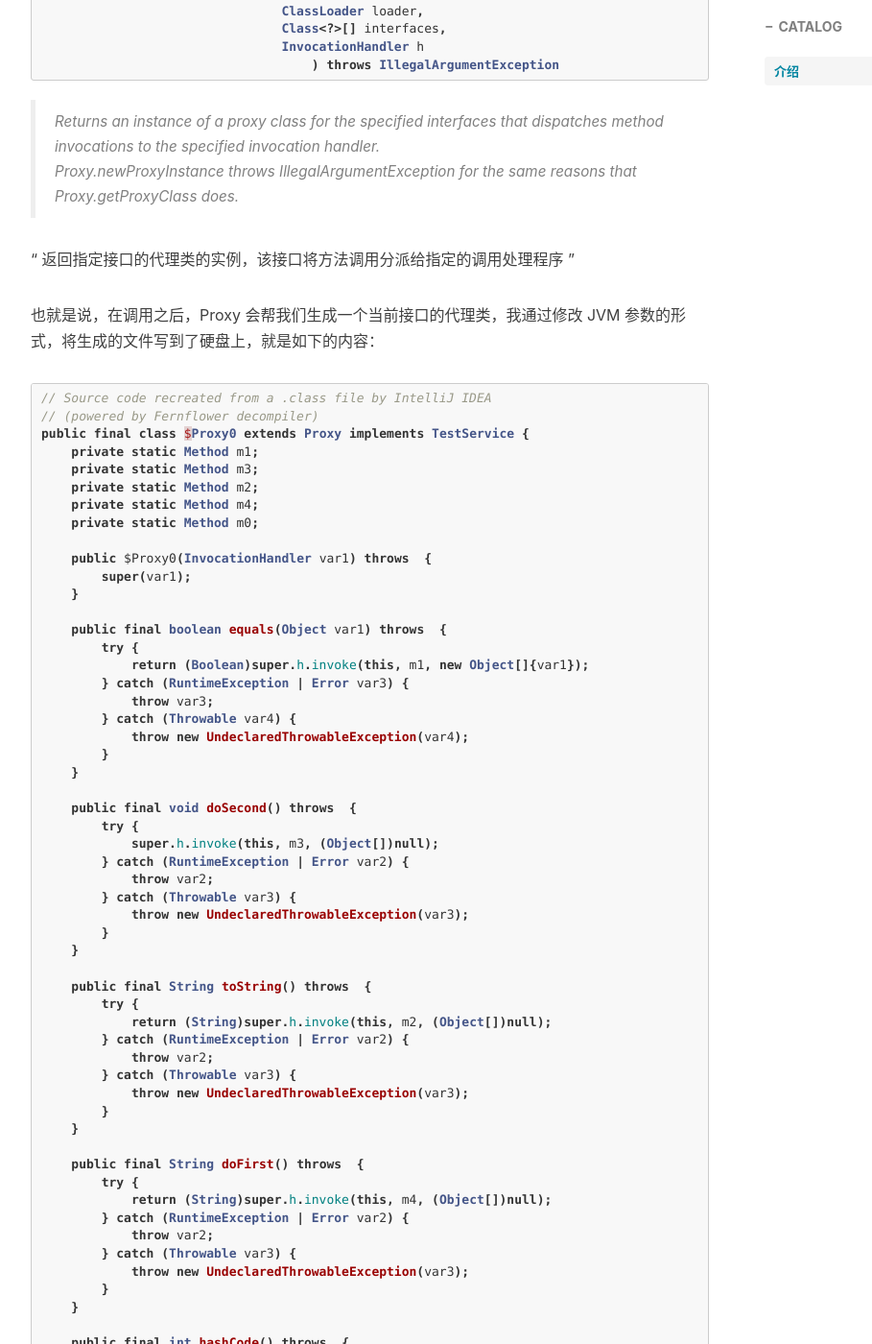
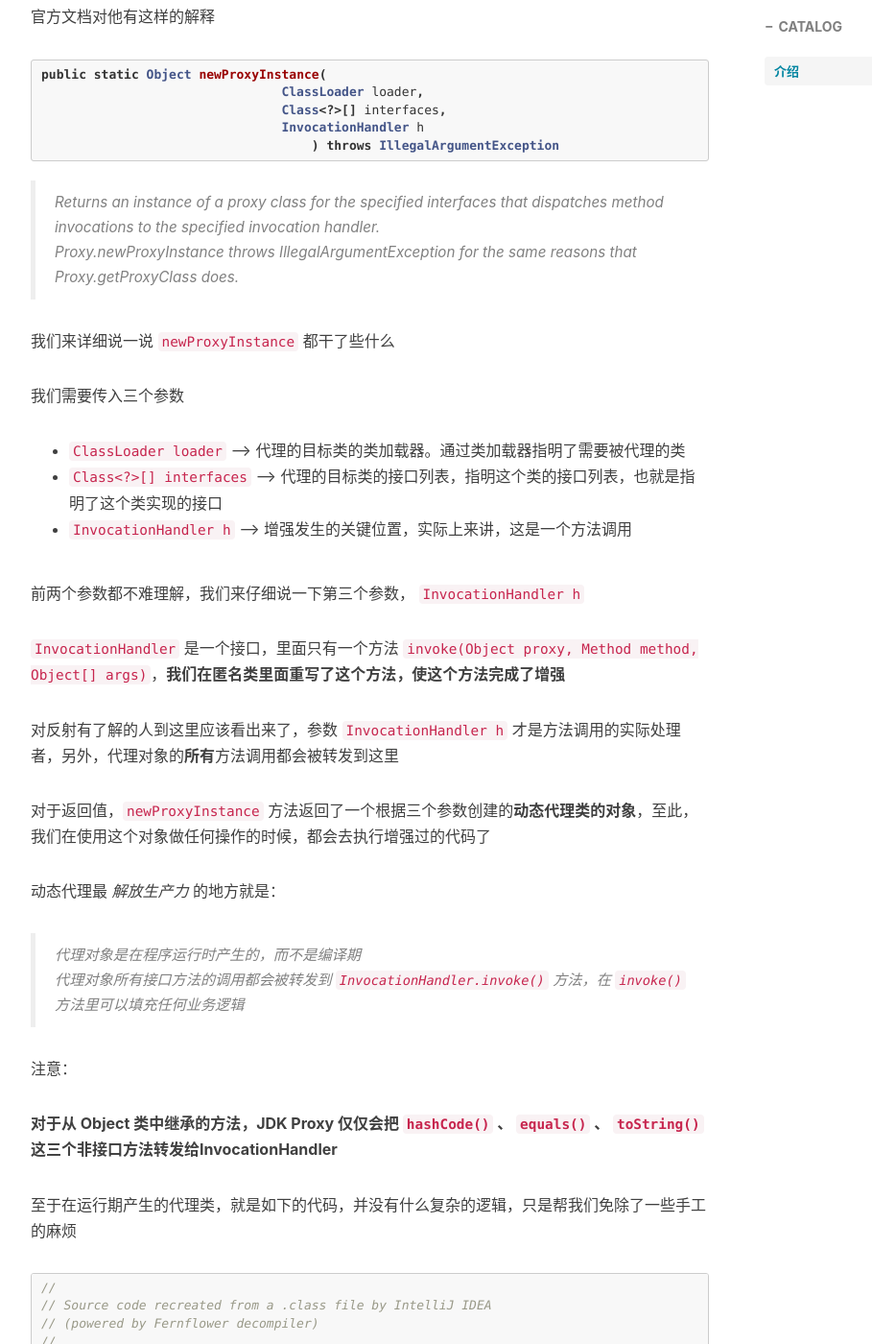
Before and after one commit to Zjianru/zjianru.github.io, a Jekyll site: the page built from _posts/2018-11-12-java中的代理（二）.md, in a window 1280 px wide and 1400 px high, scrolled down 1481 px. Shown: the whole window at 96% size, without its empty margins (233-1142 px from the left). Built offline with Jekyll 4.4.1, drawn with Linux system fonts in a browser that asks for light colours; nearby versions of some CDN libraries; comment, search, counter and statistics services are not loaded; some of the changed text lies outside the part shown.

Commit message:
add new java basic Note _ java  proxy  JDK Proxy

````diff
--- a/_posts/2018-11-12-java中的代理（二）.md
+++ b/_posts/2018-11-12-java中的代理（二）.md
@@ -1,7 +1,7 @@
 ---
 layout:     post
 title:      浅析 java 中的代理模式（二）
-subtitle:   Java Dynamic Proxy
+subtitle:   Java Dynamic Proxy - JDK proxy
 date:       2018-11-12
 author:     Alessio
 header-img: img/PostBack_01.jpg
@@ -51,7 +51,9 @@ public static void main(String[] args) {
 
 我们来从头解释这些代码
 
-既然使用动态代理，所以我们就不需要像静态代理那样需要创建一个 **特殊的代理类** 了，我们使用 JDK 为我们提供的方法，它存在于 `java.lang.reflect` 包下，官方文档对他有这样的解释
+既然使用动态代理，所以我们就不需要像静态代理那样需要创建一个 **特殊的代理类** 了，我们使用 JDK 为我们提供的方法，它存在于 `java.lang.reflect` 包下，他会为我们创建一个动态代理对象。
+
+官方文档对他有这样的解释
 
 ```java
 public static Object newProxyInstance(
@@ -64,13 +66,48 @@ public static Object newProxyInstance(
 >
 > Proxy.newProxyInstance throws IllegalArgumentException for the same reasons that Proxy.getProxyClass does.
 
-“ 返回指定接口的代理类的实例，该接口将方法调用分派给指定的调用处理程序 ”
+我们来详细说一说 `newProxyInstance` 都干了些什么
 
-也就是说，在调用之后，Proxy 会帮我们生成一个当前接口的代理类，我通过修改 JVM 参数的形式，将生成的文件写到了硬盘上，就是如下的内容：
+我们需要传入三个参数
+
+- `ClassLoader loader`      --->   代理的目标类的类加载器。通过类加载器指明了需要被代理的类
+- `Class<?>[] interfaces`   --->   代理的目标类的接口列表，指明这个类的接口列表，也就是指明了这个类实现的接口
+- `InvocationHandler h`     --->   增强发生的关键位置，实际上来讲，这是一个方法调用
+
+前两个参数都不难理解，我们来仔细说一下第三个参数， `InvocationHandler h`
+
+`InvocationHandler` 是一个接口，里面只有一个方法 `invoke(Object proxy, Method method, Object[] args)`，**我们在匿名类里面重写了这个方法，使这个方法完成了增强**
+
+对反射有了解的人到这里应该看出来了，参数 `InvocationHandler h` 才是方法调用的实际处理者，另外，代理对象的**所有**方法调用都会被转发到这里
+
+对于返回值，`newProxyInstance` 方法返回了一个根据三个参数创建的**动态代理类的对象**，至此，我们在使用这个对象做任何操作的时候，都会去执行增强过的代码了
+
+动态代理最 *解放生产力* 的地方就是：
+
+> 代理对象是在程序运行时产生的，而不是编译期
+>
+> 代理对象所有接口方法的调用都会被转发到 `InvocationHandler.invoke()` 方法，在 `invoke()` 方法里可以填充任何业务逻辑
+
+注意：
+
+**对于从 Object 类中继承的方法，JDK Proxy 仅仅会把 `hashCode()` 、 `equals()` 、 `toString()` 这三个非接口方法转发给InvocationHandler**
+
+至于在运行期产生的代理类，就是如下的代码，并没有什么复杂的逻辑，只是帮我们免除了一些手工的麻烦
 
 ```java
+//
 // Source code recreated from a .class file by IntelliJ IDEA
 // (powered by Fernflower decompiler)
+//
+
+package com.sun.proxy;
+
+import com.picconce.notetest.dproxy.dynamicProxyService.TestService;
+import java.lang.reflect.InvocationHandler;
+import java.lang.reflect.Method;
+import java.lang.reflect.Proxy;
+import java.lang.reflect.UndeclaredThrowableException;
+
 public final class $Proxy0 extends Proxy implements TestService {
     private static Method m1;
     private static Method m3;
@@ -81,7 +118,6 @@ public final class $Proxy0 extends Proxy implements TestService {
     public $Proxy0(InvocationHandler var1) throws  {
         super(var1);
     }
-
     public final boolean equals(Object var1) throws  {
         try {
             return (Boolean)super.h.invoke(this, m1, new Object[]{var1});
@@ -91,7 +127,6 @@ public final class $Proxy0 extends Proxy implements TestService {
             throw new UndeclaredThrowableException(var4);
         }
     }
-
     public final void doSecond() throws  {
         try {
             super.h.invoke(this, m3, (Object[])null);
@@ -101,7 +136,6 @@ public final class $Proxy0 extends Proxy implements TestService {
             throw new UndeclaredThrowableException(var3);
         }
     }
-
     public final String toString() throws  {
         try {
             return (String)super.h.invoke(this, m2, (Object[])null);
@@ -111,7 +145,6 @@ public final class $Proxy0 extends Proxy implements TestService {
             throw new UndeclaredThrowableException(var3);
         }
     }
-
     public final String doFirst() throws  {
         try {
             return (String)super.h.invoke(this, m4, (Object[])null);
@@ -121,7 +154,6 @@ public final class $Proxy0 extends Proxy implements TestService {
             throw new UndeclaredThrowableException(var3);
         }
     }
-
     public final int hashCode() throws  {
         try {
             return (Integer)super.h.invoke(this, m0, (Object[])null);
@@ -131,7 +163,6 @@ public final class $Proxy0 extends Proxy implements TestService {
             throw new UndeclaredThrowableException(var3);
         }
     }
-
     static {
         try {
             m1 = Class.forName("java.lang.Object").getMethod("equals", Class.forName("java.lang.Object"));
@@ -147,3 +178,6 @@ public final class $Proxy0 extends Proxy implements TestService {
     }
 }
 ```
+另外，JDK Proxy 是基于接口的，那么当我们要增强的类不是实现接口的可怎么办？
+
+我们留到下次再说
````
